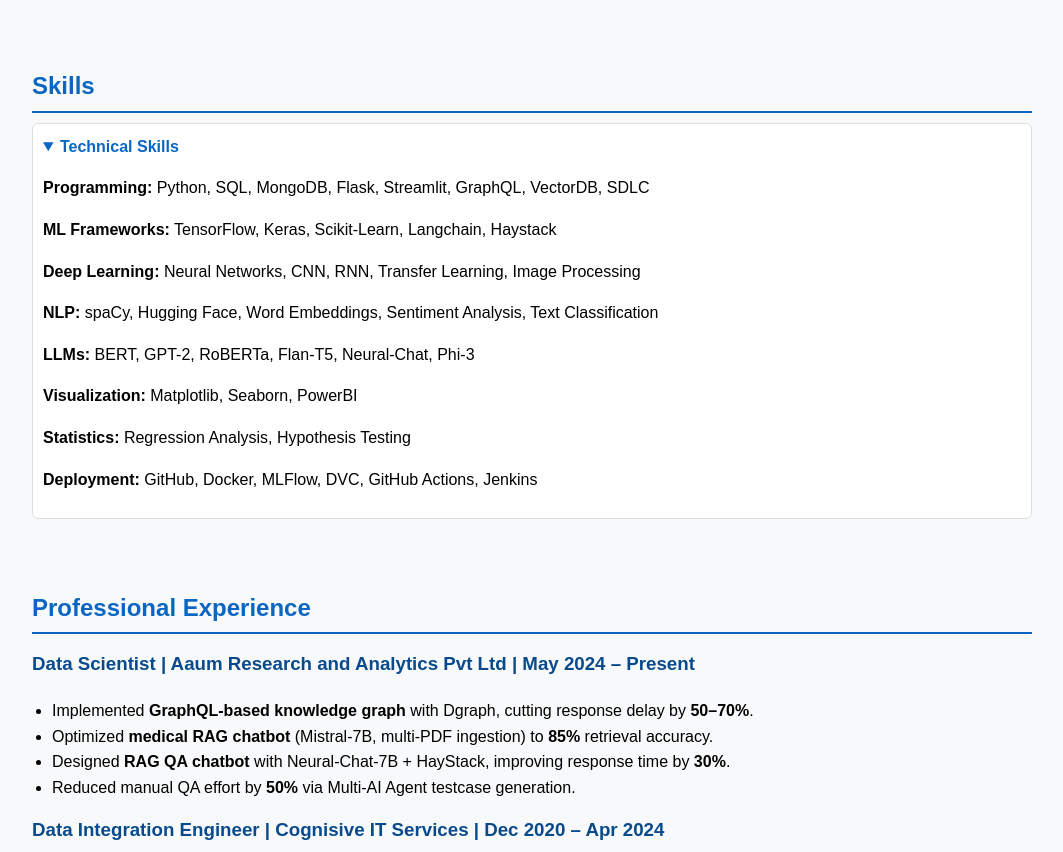
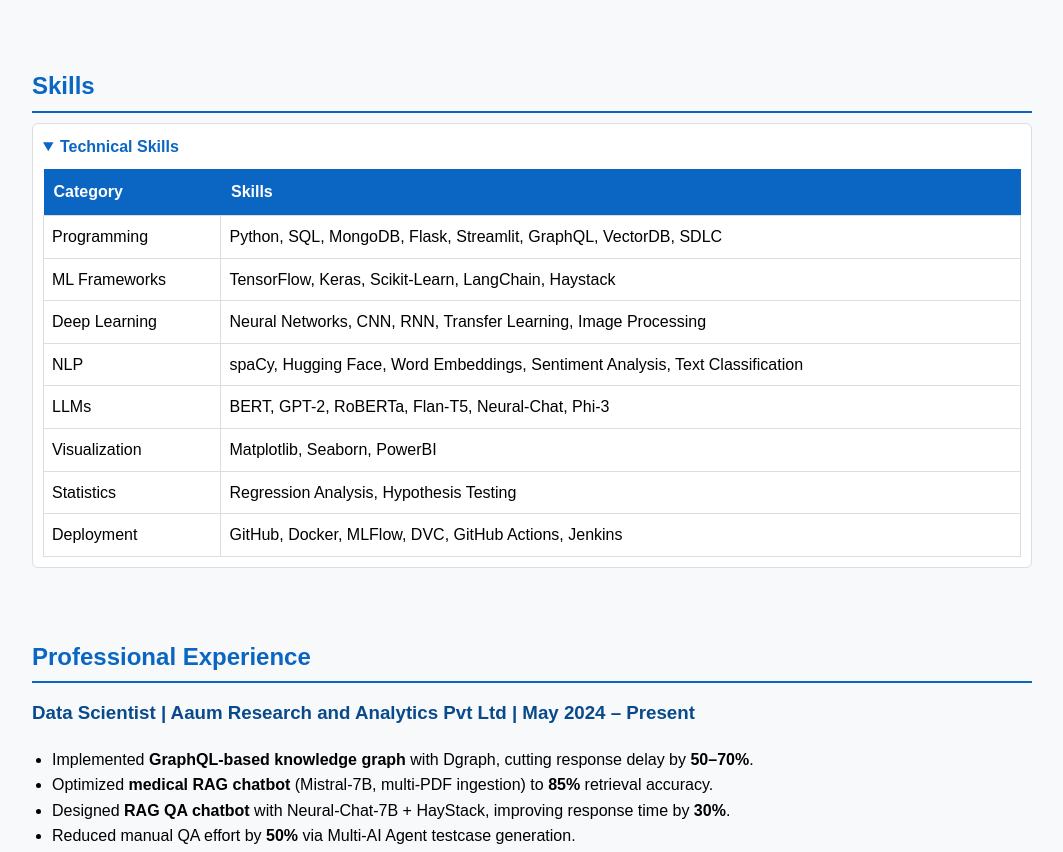
Before and after one commit to AJITHKANNAN/AJITHKANNAN.github.io, a plain HTML site: page index.html in a window 1280 px wide. Shown: the part 523-1375 px from the top of the page, without its empty margins (108-1171 px from the left). Drawn offline with Linux system fonts and the light colour scheme.

Commit message:
Updated animated index.html

```diff
--- a/index.html
+++ b/index.html
@@ -74,19 +74,50 @@
   </section>
 
   <section id="skills">
-    <h2>Skills</h2>
-    <details open>
-      <summary>Technical Skills</summary>
-      <p><b>Programming:</b> Python, SQL, MongoDB, Flask, Streamlit, GraphQL, VectorDB, SDLC</p>
-      <p><b>ML Frameworks:</b> TensorFlow, Keras, Scikit-Learn, Langchain, Haystack</p>
-      <p><b>Deep Learning:</b> Neural Networks, CNN, RNN, Transfer Learning, Image Processing</p>
-      <p><b>NLP:</b> spaCy, Hugging Face, Word Embeddings, Sentiment Analysis, Text Classification</p>
-      <p><b>LLMs:</b> BERT, GPT-2, RoBERTa, Flan-T5, Neural-Chat, Phi-3</p>
-      <p><b>Visualization:</b> Matplotlib, Seaborn, PowerBI</p>
-      <p><b>Statistics:</b> Regression Analysis, Hypothesis Testing</p>
-      <p><b>Deployment:</b> GitHub, Docker, MLFlow, DVC, GitHub Actions, Jenkins</p>
-    </details>
-  </section>
+  <h2>Skills</h2>
+  <details open>
+    <summary>Technical Skills</summary>
+    <table style="width:100%; border-collapse: collapse; margin-top:10px;">
+      <tr style="background:#0a66c2; color:white;">
+        <th style="padding:10px; text-align:left;">Category</th>
+        <th style="padding:10px; text-align:left;">Skills</th>
+      </tr>
+      <tr>
+        <td style="padding:8px; border:1px solid #ddd;">Programming</td>
+        <td style="padding:8px; border:1px solid #ddd;">Python, SQL, MongoDB, Flask, Streamlit, GraphQL, VectorDB, SDLC</td>
+      </tr>
+      <tr>
+        <td style="padding:8px; border:1px solid #ddd;">ML Frameworks</td>
+        <td style="padding:8px; border:1px solid #ddd;">TensorFlow, Keras, Scikit-Learn, LangChain, Haystack</td>
+      </tr>
+      <tr>
+        <td style="padding:8px; border:1px solid #ddd;">Deep Learning</td>
+        <td style="padding:8px; border:1px solid #ddd;">Neural Networks, CNN, RNN, Transfer Learning, Image Processing</td>
+      </tr>
+      <tr>
+        <td style="padding:8px; border:1px solid #ddd;">NLP</td>
+        <td style="padding:8px; border:1px solid #ddd;">spaCy, Hugging Face, Word Embeddings, Sentiment Analysis, Text Classification</td>
+      </tr>
+      <tr>
+        <td style="padding:8px; border:1px solid #ddd;">LLMs</td>
+        <td style="padding:8px; border:1px solid #ddd;">BERT, GPT-2, RoBERTa, Flan-T5, Neural-Chat, Phi-3</td>
+      </tr>
+      <tr>
+        <td style="padding:8px; border:1px solid #ddd;">Visualization</td>
+        <td style="padding:8px; border:1px solid #ddd;">Matplotlib, Seaborn, PowerBI</td>
+      </tr>
+      <tr>
+        <td style="padding:8px; border:1px solid #ddd;">Statistics</td>
+        <td style="padding:8px; border:1px solid #ddd;">Regression Analysis, Hypothesis Testing</td>
+      </tr>
+      <tr>
+        <td style="padding:8px; border:1px solid #ddd;">Deployment</td>
+        <td style="padding:8px; border:1px solid #ddd;">GitHub, Docker, MLFlow, DVC, GitHub Actions, Jenkins</td>
+      </tr>
+    </table>
+  </details>
+</section>
+
 
   <section id="experience">
     <h2>Professional Experience</h2>
@@ -135,6 +166,24 @@
         <li>Scaled ingestion to <b>100+ PDFs</b> (~1 GB) with Flask & LangChain.</li>
       </ul>
     </details>
+		<details>
+      <summary>Smart Chatbot Development</summary>
+      <ul>
+        <li>Programmed<b> RAG</b> chatbot with<b> Neural-Chat-7B & OpenAI.</b></li>
+        <li>Reduced wait time by<b> 85% </b>using quantization.</li>
+        <li>Increased accuracy by <b>50%</b> via domain-specific NLP.</li>
+      </ul>
+    </details>
+
+	<details>
+      <summary>Analytics Dashboards</summary>
+      <ul>
+      <li>Created <b> 5 </b> interactive dashboards, cutting analysis turnaround by <b>40%.</b></li>
+      <li>Improved customer service with intent classification <b>(DeBERTa-v3-large, GPT-2)</b>.</li>
+      <li>Enhanced campaign effectiveness by <b>25%</b> via Python A/B testing.</li>
+    </ul>
+    </details>
+
   </section>
 
   <section id="certifications">
```
